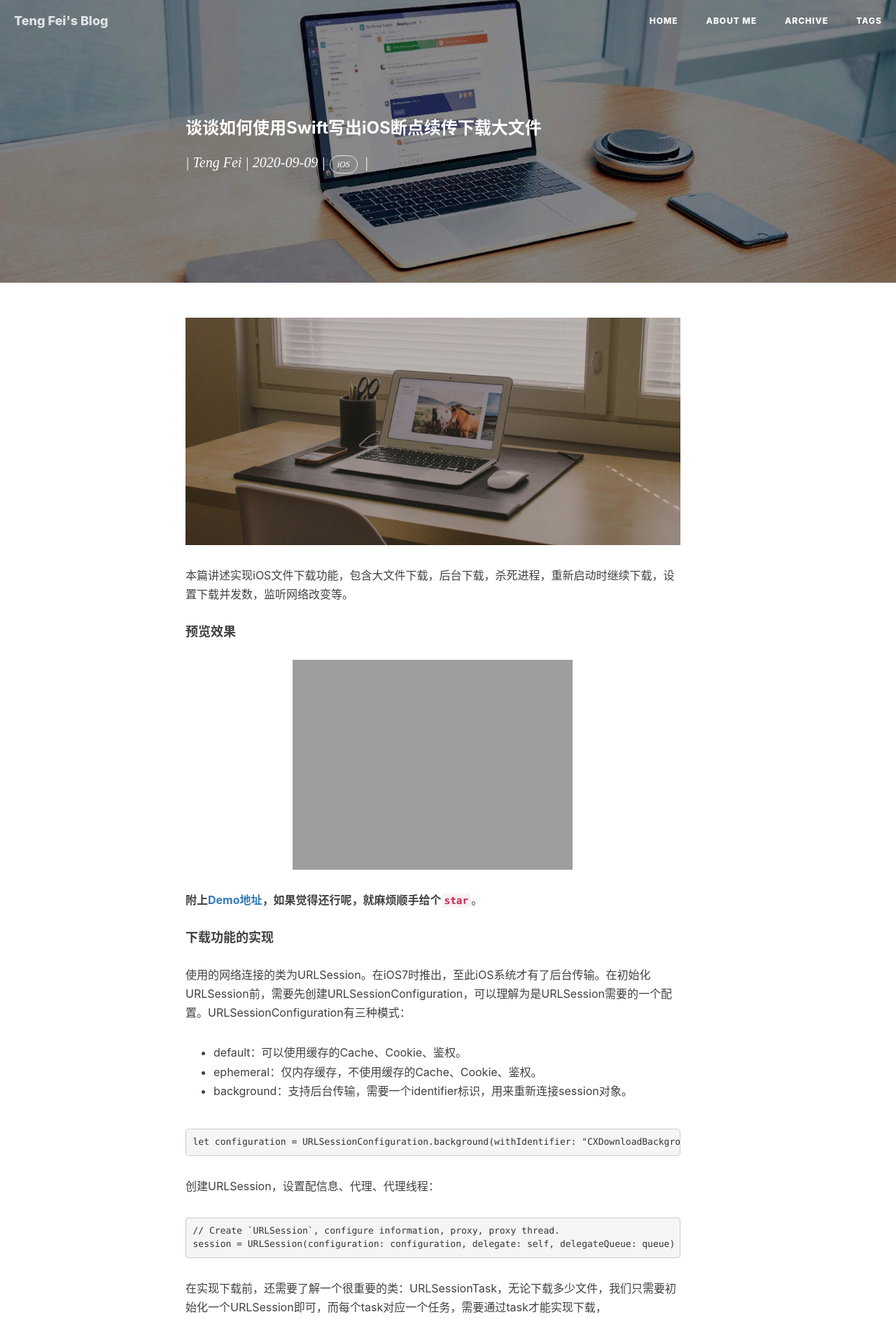
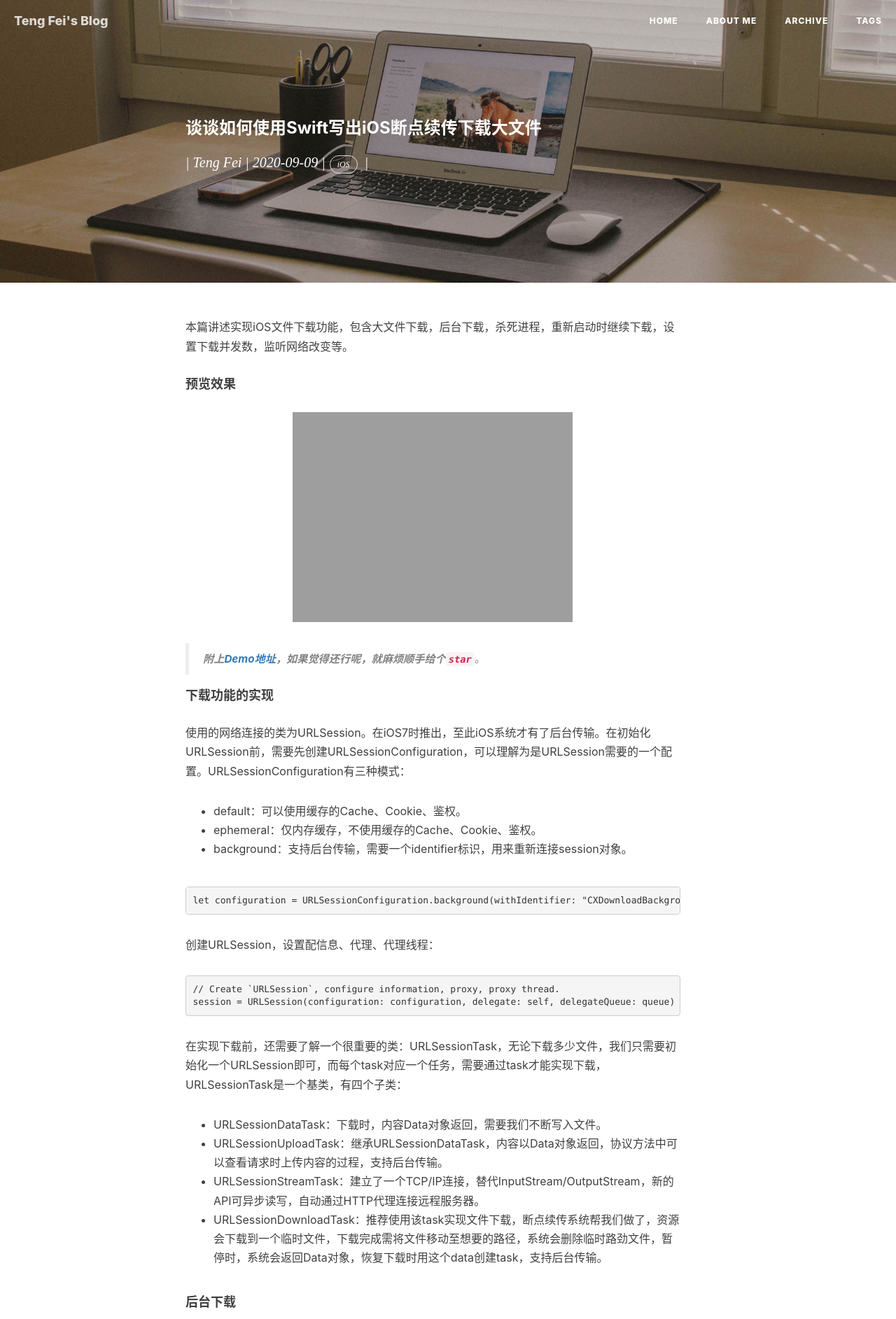
Before and after one commit to itenfay/itenfay.github.io, a Jekyll site: the page built from _posts/2023-09-09-Impl-breakpoint-continuous-download-for-iOS-using-Swift.md, in a window 1280 px wide. Shown: the top 1885 px of the page at 70% size. Built offline with Jekyll 4.4.1, drawn with Linux system fonts in a browser that asks for light colours; nearby versions of some CDN libraries; comment, search, counter and statistics services are not loaded.

Commit message:
update the post

```diff
--- a/_posts/2023-09-09-Impl-breakpoint-continuous-download-for-iOS-using-Swift.md
+++ b/_posts/2023-09-09-Impl-breakpoint-continuous-download-for-iOS-using-Swift.md
@@ -1,12 +1,11 @@
 ---
 layout: post
 title: "谈谈如何使用Swift写出iOS断点续传下载大文件"
+header-img: "images/workenv-bg.jpg"
 author: "Teng Fei"
 date: 2020-09-09
 tag: iOS
 ---
-
-![](https://chenxing640.github.io/images/workenv-bg.jpg)
 
 本篇讲述实现iOS文件下载功能，包含大文件下载，后台下载，杀死进程，重新启动时继续下载，设置下载并发数，监听网络改变等。
 
@@ -14,7 +13,7 @@ tag: iOS
 
 ![IMG_0686.gif](https://chenxing640.github.io/images/iosdownload/IMG_0686.gif)
 
-**附上[Demo地址](https://github.com/chenxing640/CXDownload)，如果觉得还行呢，就麻烦顺手给个`star`**。
+> **附上[Demo地址](https://github.com/chenxing640/CXDownload)，如果觉得还行呢，就麻烦顺手给个`star`**。
 
 ## 下载功能的实现
 
```
